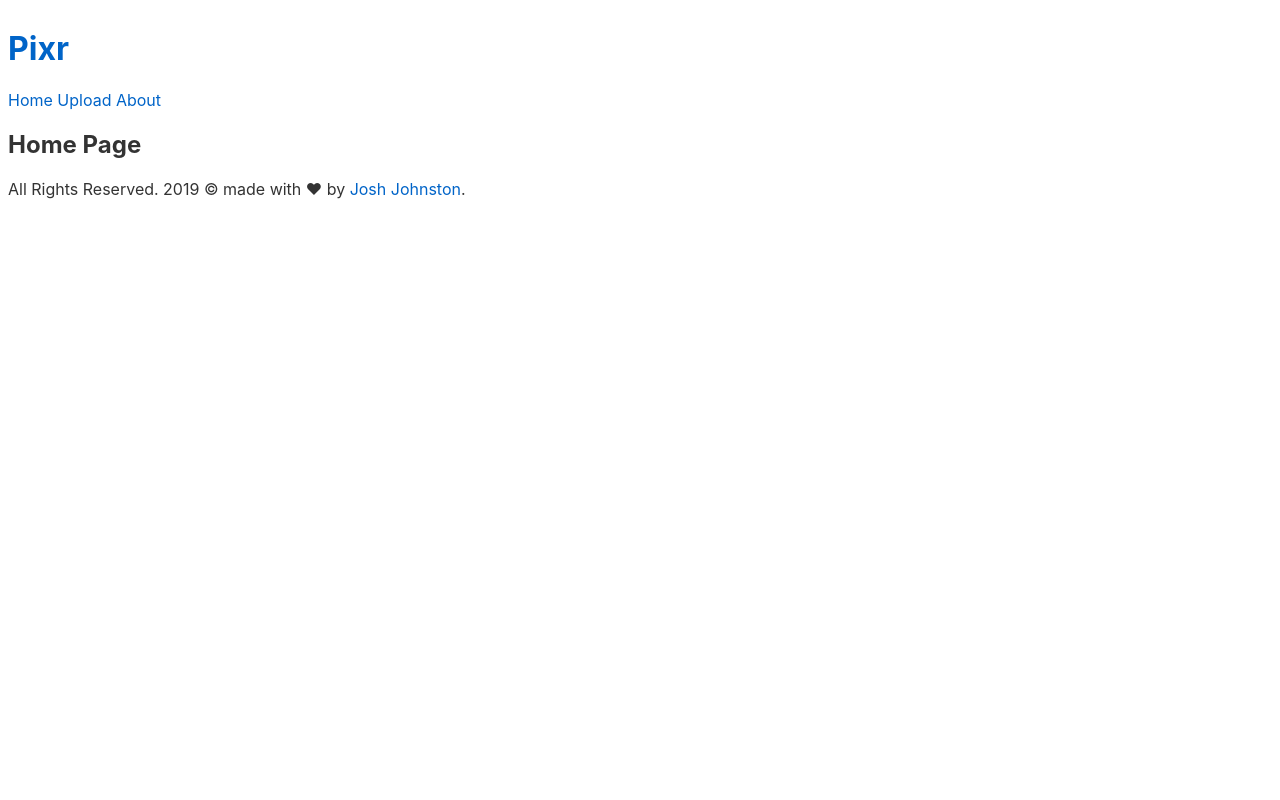
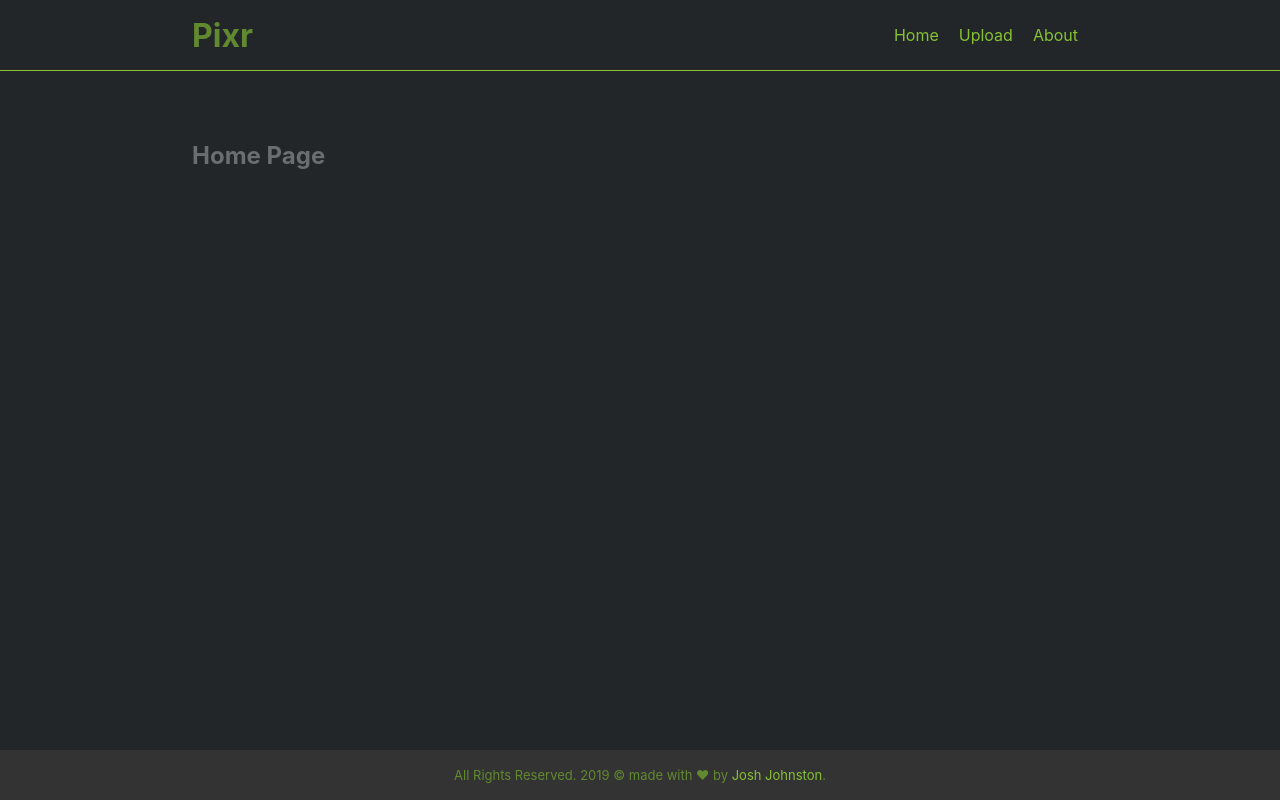
Before and after one commit to Neoplatonist/pixr, a Svelte app in the folder frontend/: page / in a window 1280 px wide. Built offline with nearby package versions, Linux system fonts and the light colour scheme.

Commit message:
added base layout and color scheme

```diff
--- a/frontend/src/App.svelte
+++ b/frontend/src/App.svelte
@@ -8,7 +8,95 @@
   const year = new Date().getFullYear()
 </script>
 
-<style></style>
+<style>
+  :global(:root) {
+    --background-color: #222629;
+    --secondary-background-color: #333;
+    --primary-color: #61892F;
+    /* --secondary-color: #222629; */
+    --accent-color: #86C232;
+    --font-color: #6B6E70;
+    --font-secondary-color: #61892F;
+  }
+
+  :global(html) {
+		font-size: 62.5%;
+	}
+
+	:global(body) {
+		min-height: 100vh;
+		width: 100%;
+		display: flex;
+		flex-direction: column;
+		align-items: center;
+		width: 100%;
+		margin: 0;
+		padding: 0;
+		font-size: 1.6rem;
+		background: var(--background-color);
+		color: var(--font-color);
+	}
+
+	header {
+		height: 70px;
+		width: 100%;
+		border-bottom: 1px var(--accent-color) solid;
+		color: var(--font-secondary-color);
+		display: flex;
+		align-items: center;
+		justify-content:space-between;
+	}
+
+	header > a:first-child {
+		margin-left: 15%;
+		color: var(--font-secondary-color);
+	}
+
+	header > a:first-child:hover {
+		text-decoration: none;
+	}
+
+	header > nav {
+		margin-right: 15%;
+		display: flex;
+		justify-content: space-between;
+		align-items: center;
+	}
+
+	header > nav > a {
+		padding: 5px 10px;
+		color: var(--accent-color);
+	}
+
+	main {
+		width: 70%;
+		padding: 50px 0;
+		display: flex;
+		flex-direction: column;
+		flex: 1;
+	}
+
+	footer {
+		height: 50px;
+		width: 100%;
+		background: var(--secondary-background-color);
+		color: var(--font-secondary-color);
+		display: flex;
+		flex-direction: column;
+		justify-content: center;
+		align-items: center;
+		font-size: 1.3rem;
+	}
+
+	footer p {
+		margin: 0.2rem;
+		padding: 0;
+	}
+
+	footer a {
+		color: var(--accent-color);
+	}
+</style>
 
 <Router url='{url}'>
   <header use:links>
```
Also changed, not shown: frontend/src/pixr-colours.jpg (added).
